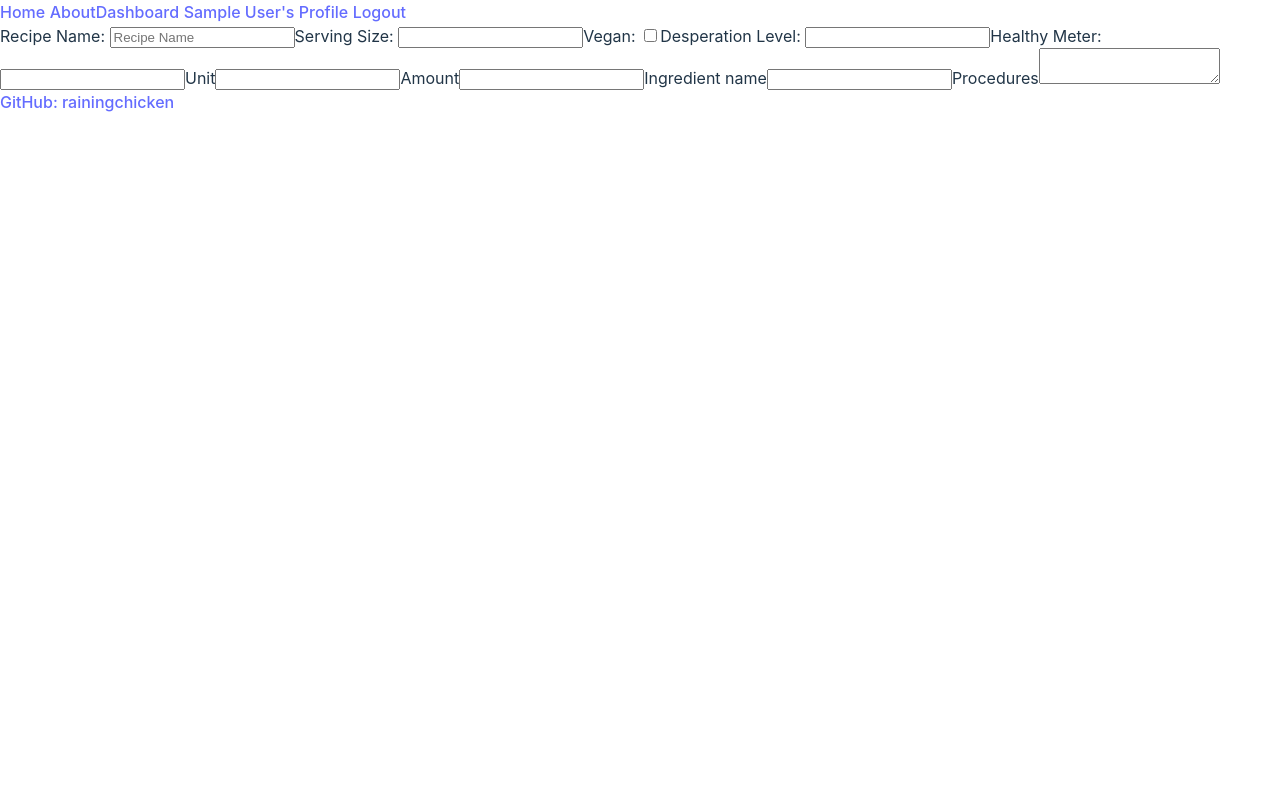
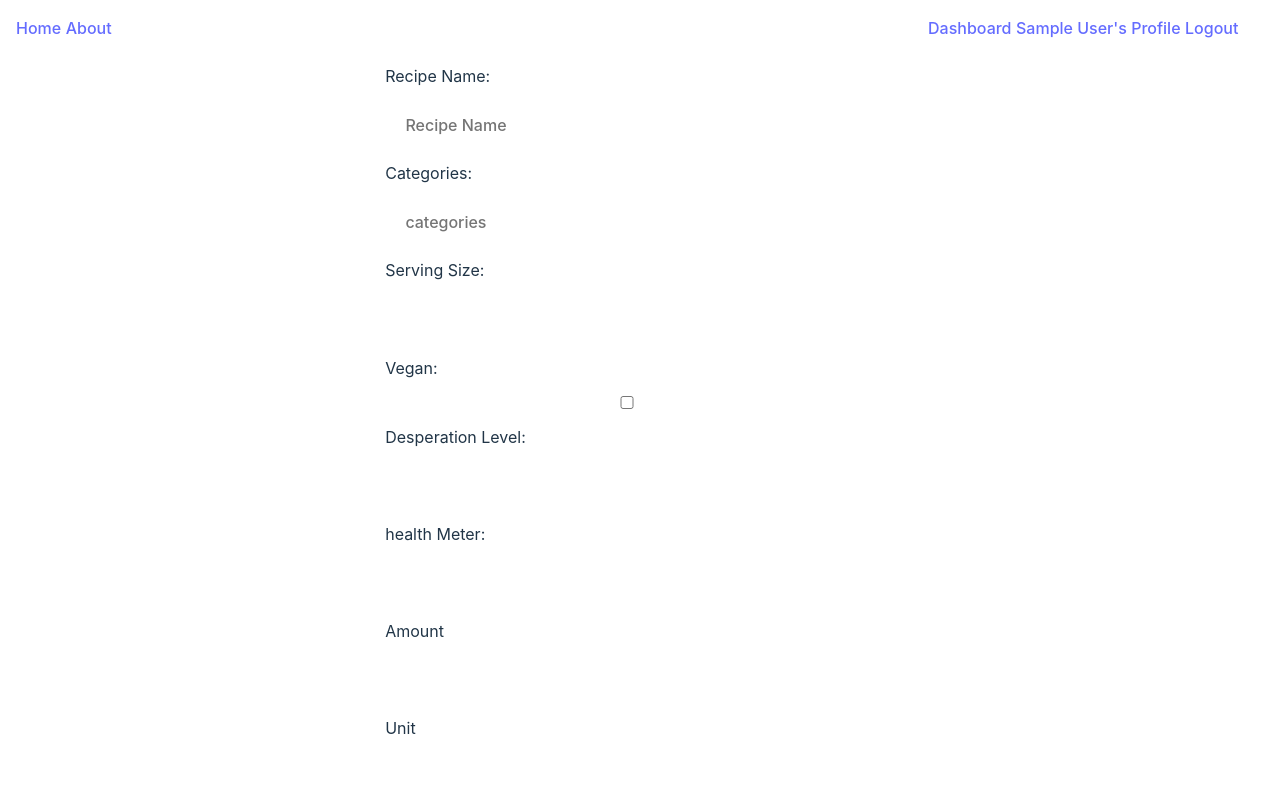
Before and after one commit to rainingchicken/struggle-meal-recipes, a React (Vite) app in the folder frontend-recipe/: page /create in a window 1280 px wide. Shown: the top 800 px of the page. Built offline with nearby package versions, Linux system fonts and the light colour scheme; sample sign-in values are in the browser's storage.

Commit message:
user can post to home page and dashboard

```diff
--- a/frontend-recipe/src/components/forms/IngredientForm.tsx
+++ b/frontend-recipe/src/components/forms/IngredientForm.tsx
@@ -1,14 +1,5 @@
 const IngredientForm = () => {
-  return (
-    <>
-      <label htmlFor="unit">Unit</label>
-      <input type="number" id="unit" />
-      <label htmlFor="amount">Amount</label>
-      <input type="number" id="amount" />
-      <label htmlFor="ingredient">Ingredient name</label>
-      <input type="text" id="ingredient" />
-    </>
-  );
+  return <></>;
 };
 
 export default IngredientForm;
--- a/frontend-recipe/src/components/forms/RecipeForm.tsx
+++ b/frontend-recipe/src/components/forms/RecipeForm.tsx
@@ -1,21 +1,119 @@
-import IngredientForm from "./ingredientForm";
-import ProcedureForm from "./ProcedureForm";
+import { useSelector } from "react-redux";
+import { FormEvent, useState } from "react";
+import { useCreatePersonalRecipeMutation } from "../../slices/personalRecipeSlice";
 
 const RecipeForm = () => {
+  const { userInfo } = useSelector((state: any) => state.auth);
+
+  const [recipe, setRecipe] = useState({
+    title: "",
+    categories: [],
+    servings: 1,
+    vegan: false,
+    ingredients: [],
+    procedures: [],
+    desperation: 0,
+    health: 0,
+  });
+  const [error, setError] = useState<string | null>(null);
+
+  const [createRecipeAPICall] = useCreatePersonalRecipeMutation();
+
+  const handleChange = (e: FormEvent) => {
+    const { name, type } = e.target as HTMLInputElement;
+    if (type === "number") {
+      setRecipe((state) => ({
+        ...state,
+        [name]: +(e.target as HTMLInputElement).value,
+      }));
+    } else {
+      setRecipe((state) => ({
+        ...state,
+        [name]: (e.target as HTMLInputElement).value,
+      }));
+    }
+  };
+
+  const handleSubmit = async (e: FormEvent) => {
+    e.preventDefault();
+    const newRecipe = {
+      title: recipe.title,
+      categories: recipe.categories,
+      servings: recipe.servings,
+      vegan: recipe.vegan,
+      health: recipe.health,
+      ingredients: recipe.ingredients,
+      procedures: recipe.procedures,
+      desperation: recipe.desperation,
+      user: userInfo,
+    };
+    try {
+      const res = await createRecipeAPICall(newRecipe).unwrap();
+      setRecipe(res);
+    } catch (error) {
+      setError("Cant submit");
+      console.log(error);
+    }
+  };
+
   return (
-    <form id="createRecipeForm">
+    <form id="createRecipeForm" onSubmit={handleSubmit}>
       <label htmlFor="title">Recipe Name: </label>
-      <input type="text" id="title" placeholder="Recipe Name" />
+      <input
+        onChange={handleChange}
+        type="text"
+        id="title"
+        placeholder="Recipe Name"
+        name="title"
+      />
+
+      <label htmlFor="categories">Categories: </label>
+      <input
+        onChange={handleChange}
+        type="text"
+        id="categories"
+        placeholder="categories"
+        name="categories"
+      />
+
       <label htmlFor="servings">Serving Size: </label>
-      <input type="text" id="servings" />
+      <input
+        onChange={handleChange}
+        type="number"
+        id="servings"
+        name="servings"
+      />
+
       <label htmlFor="vegan">Vegan: </label>
-      <input type="checkbox" id="vegan" />
+      <input onChange={handleChange} type="checkbox" id="vegan" name="vegan" />
+
       <label htmlFor="desperation">Desperation Level: </label>
-      <input type="text" id="desperation" />
-      <label htmlFor="health">Healthy Meter: </label>
-      <input type="text" id="health" />
-      <IngredientForm />
-      <ProcedureForm />
+      <input
+        onChange={handleChange}
+        type="number"
+        id="desperation"
+        name="desperation"
+      />
+
+      <label htmlFor="health">health Meter: </label>
+      <input onChange={handleChange} type="number" id="health" name="health" />
+
+      <label htmlFor="amount">Amount</label>
+      <input onChange={handleChange} type="number" id="amount" />
+      <label htmlFor="unit">Unit</label>
+      <input onChange={handleChange} type="string" id="unit" />
+      <label htmlFor="ingredient">Ingredient name</label>
+      <input onChange={handleChange} type="text" id="ingredient" />
+
+      <label htmlFor="procedures">Procedures</label>
+      <textarea
+        onChange={handleChange}
+        name="procedures"
+        id="procedures"
+      ></textarea>
+
+      <button>SHARE</button>
+      <p className="error">{error}</p>
     </form>
   );
 };
--- a/frontend-recipe/src/index.css
+++ b/frontend-recipe/src/index.css
@@ -13,6 +13,10 @@
   -moz-osx-font-smoothing: grayscale;
 }
 
+* {
+  box-sizing: border-box;
+}
+
 a {
   font-weight: 500;
   color: #646cff;
@@ -23,16 +27,27 @@ a:hover {
   color: #535bf2;
 }
 
+.addBtn button,
+.btn {
+  display: flex;
+  margin: 0 auto;
+  background-color: #535bf2;
+  align-content: center;
+}
+
+.addBtn button:hover,
+.btn:hover {
+  margin: 0 auto;
+  transition: background-color 0.25s;
+  background-color: #1a1a1a;
+  align-content: center;
+}
+
 body {
+  width: 100%;
   margin: 0;
   display: flex;
   place-items: center;
-
-}
-
-h1 {
-  font-size: 3.2em;
-  line-height: 1.1;
 }
 
 button {
@@ -56,6 +71,88 @@ button:focus-visible {
   outline: 4px auto -webkit-focus-ring-color;
 }
 
+.error {
+  color: white;
+  text-align: center;
+  background-color: #535bf2;
+}
+
+footer {
+  padding: 1em 0;
+  text-align: center;
+}
+
+form {
+  margin: 0 auto;
+  display: flex;
+  flex-direction: column;
+  width: 500px;
+}
+
+form * {
+  margin: .5em;
+}
+
+/* h1,
+h2 {
+  text-align: center;
+} */
+
+input {
+  border-radius: 8px;
+  border: 1px solid transparent;
+  padding: 0.6em 1.2em;
+  font-size: 1em;
+  font-weight: 500;
+  font-family: inherit;
+  transition: border-color 0.25s;
+}
+
+li {
+  list-style: none;
+}
+
+.navbar {
+  box-sizing: border-box;
+  padding: 1em;
+  width: 98vw;
+  max-width: 100%;
+  display: flex;
+  justify-content: space-between;
+}
+
+ul {
+  margin: 0;
+  padding: 0;
+}
+
+.workout {
+  width: 80%;
+  border-radius: 8px;
+  border: 1px solid #535bf2;
+  padding: 0.6em 1.2em;
+  font-size: 1em;
+  font-weight: 500;
+  font-family: inherit;
+  transition: border-color 0.25s;
+  margin: 1em auto;
+}
+
+
+.workoutTitle {
+  text-align: left;
+}
+
+.sets {
+  text-align: left;
+}
+
+
+
+.workout .date {
+  font-size: .8em;
+}
+
 @media (prefers-color-scheme: light) {
   :root {
     color: #213547;
@@ -70,3 +167,9 @@ button:focus-visible {
     background-color: #f9f9f9;
   }
 }
+
+@media only screen and (max-width: 500px) {
+  form {
+    width: 95vw;
+  }
+}
```
